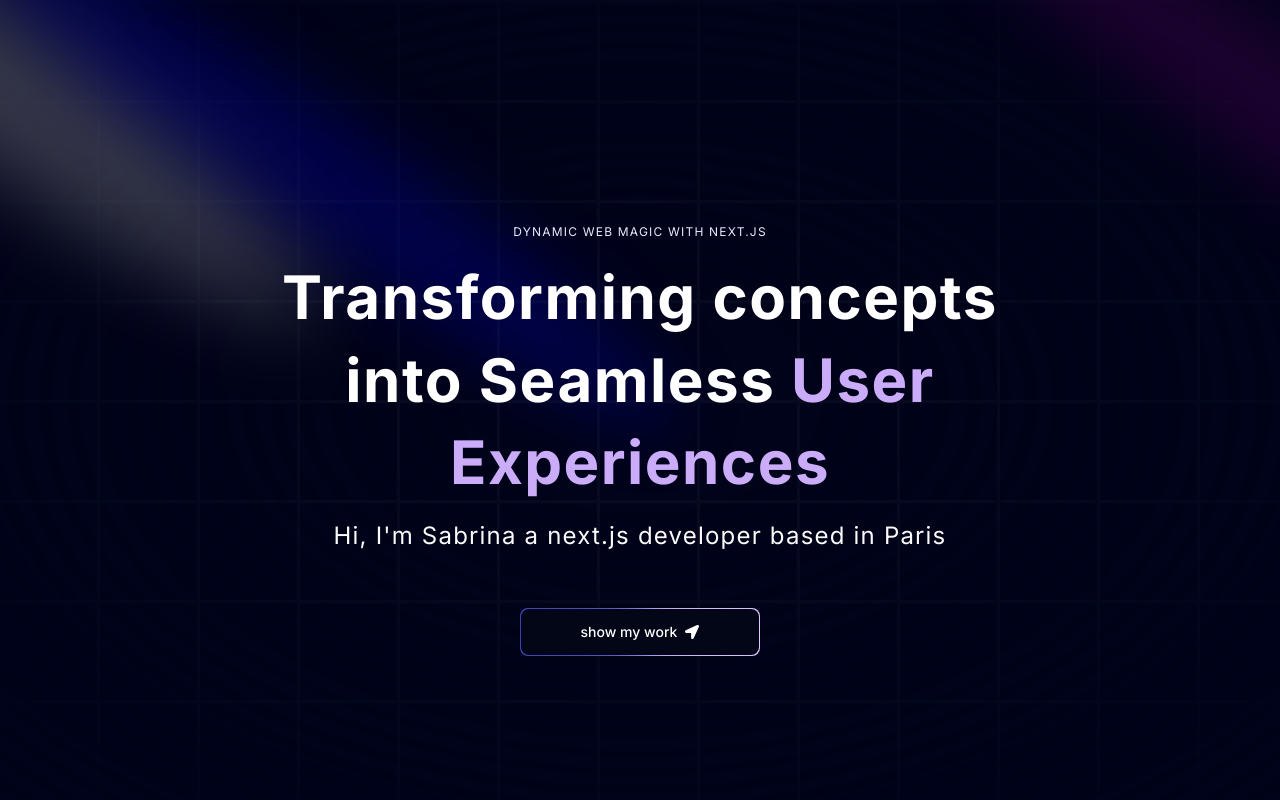
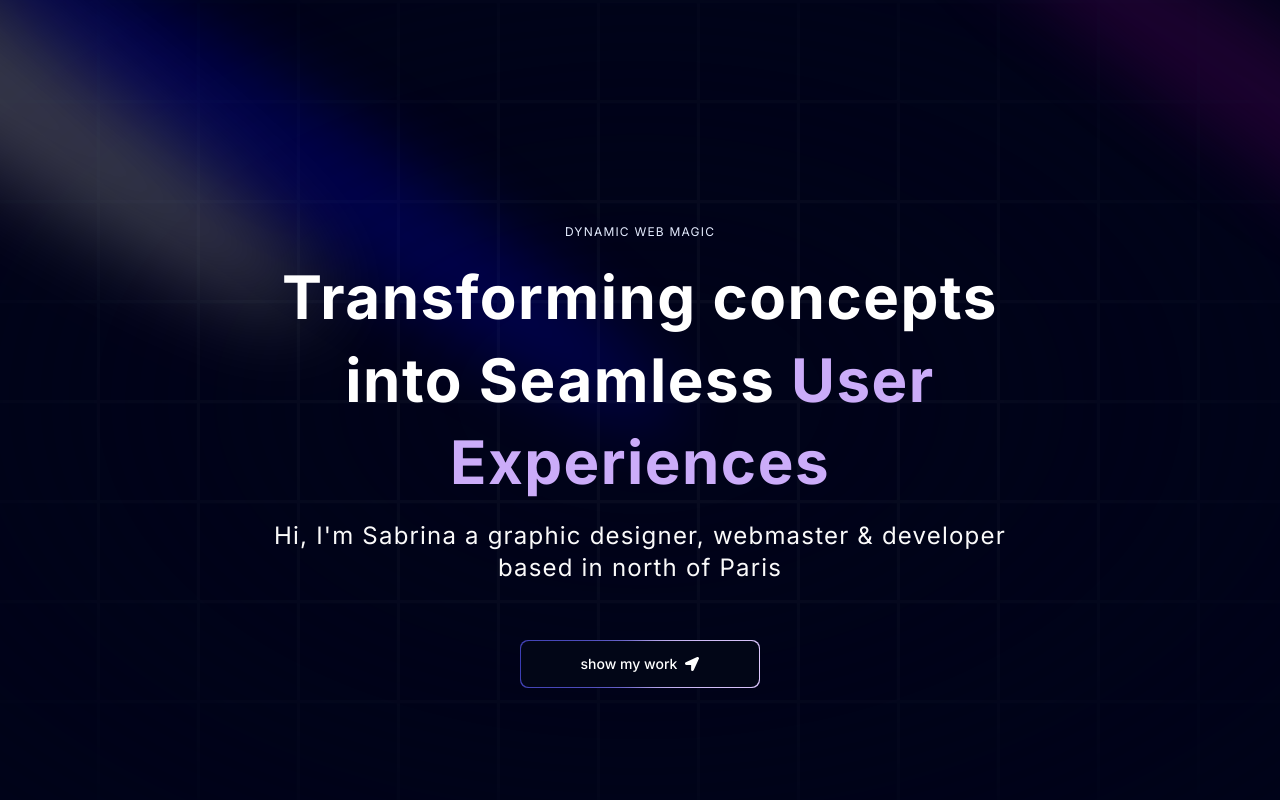
Before and after one commit to Axido545/mpsm, a Next.js app: page / in a window 1280 px wide. Shown: the top 800 px of the page. Built offline with nearby package versions, Linux system fonts and the light colour scheme.

Commit message:
change title

```diff
--- a/components/Hero.tsx
+++ b/components/Hero.tsx
@@ -52,7 +52,7 @@ const Hero = () => {
                                 flex-col items-center justify-center'>
                                     <h2 className='uppercase tracking-widest text-xs text-center
                                     text-blue-100 max-w-80'>
-                                        Dynamic Web Magic with Next.js
+                                        Dynamic Web Magic
                                     </h2>
 
                                     {/**
@@ -66,8 +66,8 @@ const Hero = () => {
                                     />
 
                                     <p className='text-center md:tracking-wider mb-4 text-sm md:text-lg lg:text-2xl'>
-                                    Hi, I&apos;m Sabrina a next.js developer
-                                    based in Paris
+                                    Hi, I&apos;m Sabrina a graphic designer, webmaster & developer
+                                    based in north of Paris
                                     </p>
 
                                 <a href="#about">
```
